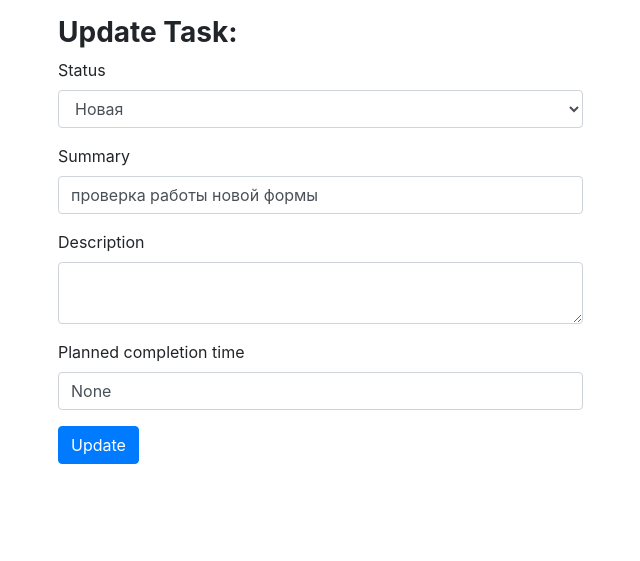
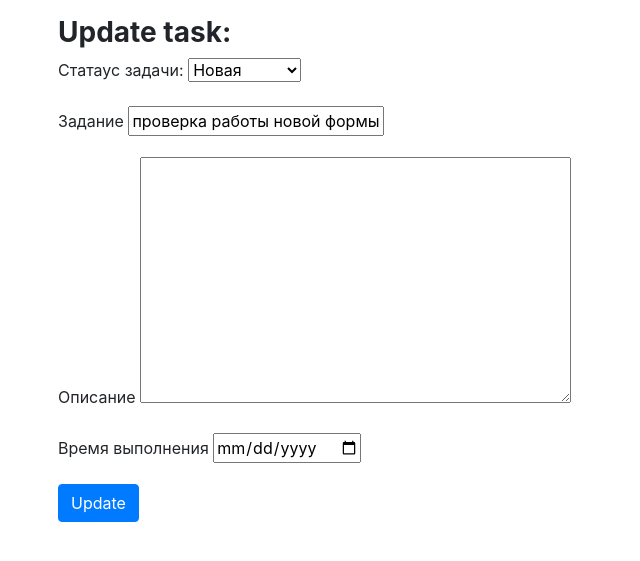
Before and after one commit to Illarionov81/python_group_5_homework_45_Alexander_Illarionov, a Django app: page /task/15/update/ in a window 1280 px wide. Shown: the part 56-617 px from the top of the page, without its empty margins (42-682 px from the left). Run offline with Django 3.2, Linux system fonts and the light colour scheme; data comes from the database, SQL or seed files in the repository; some libraries are stand-ins or nearby versions.

Commit message:
включаемый шаблон для формы задачи использован на странице создания и обновления задачи

```diff
--- a/source/webapp/templates/task_update.html
+++ b/source/webapp/templates/task_update.html
@@ -9,34 +9,43 @@
 {% block title %}Update Task{% endblock %}
 
 {% block contant %}
-<h3 class=" col-md-6 pt-4"><b>Update Task:</b></h3>
-<form action="{% url 'task_update_view' task.pk %}" method="post">
-    {% csrf_token %}
-    <div class="form-group col-md-6">
-        <label for="Status">Status</label>
-        <select name="status" class="form-control" id="Status">
-            {% for value, label in status_choices %}
-                <option value="{{ value }}"
-                {% if value == task.status %} selected {% endif %}>{{ label }}</option>
-            {% endfor %}
-        </select>
-        {% if errors.status %} <p class="error">{{ errors.status }}</p>{% endif %}
-    </div>
-    <div class="form-group col-md-6">
-        <label for="summary">Summary</label>
-        <input type="text" name="summary" class="form-control" id="summary" required value="{{ task.summary }}"></text>
-        {% if errors.summary %} <p class="error">{{ errors.summary }}</p>{% endif %}
-    </div>
-    <div class="form-group col-md-6">
-        <label for="description">Description</label>
-        <textarea  name="description" class="form-control" id="description" >{{ task.description }}</textarea>
-    </div>
-    <div class="form-group col-md-6">
-        <label for="time">Planned completion time</label>
-        <input type="text" name="completion_time" class="form-control" id="time" value="{{ task.completion_time }}">
-    </div>
+
+    <h3 class=" col-md-6 pt-4"><b>Update task:</b></h3>
+    <form action="{% url 'task_update_view' task.pk %}" method="post">
+        {% csrf_token %}
+        {% for field in form %}
+            {% include 'partial/form_field.html' %}
+        {% endfor %}
+
     <div class="col-sm-2">
         <button type="submit" class="btn btn-primary mb-2">Update</button>
     </div>
 </form>
 {% endblock %}
+
+{#<h3 class=" col-md-6 pt-4"><b>Update Task:</b></h3>#}
+{#<form action="{% url 'task_update_view' task.pk %}" method="post">#}
+{#    {% csrf_token %}#}
+{#<div class="form-group col-md-6">#}
+{#        <label for="Status">Status</label>#}
+{#        <select name="status" class="form-control" id="Status">#}
+{#            {% for value, label in status_choices %}#}
+{#                <option value="{{ value }}"#}
+{#                {% if value == task.status %} selected {% endif %}>{{ label }}</option>#}
+{#            {% endfor %}#}
+{#        </select>#}
+{#        {% if errors.status %} <p class="error">{{ errors.status }}</p>{% endif %}#}
+{#    </div>#}
+{#    <div class="form-group col-md-6">#}
+{#        <label for="summary">Summary</label>#}
+{#        <input type="text" name="summary" class="form-control" id="summary" required value="{{ task.summary }}"></text>#}
+{#        {% if errors.summary %} <p class="error">{{ errors.summary }}</p>{% endif %}#}
+{#    </div>#}
+{#    <div class="form-group col-md-6">#}
+{#        <label for="description">Description</label>#}
+{#        <textarea  name="description" class="form-control" id="description" >{{ task.description }}</textarea>#}
+{#    </div>#}
+{#    <div class="form-group col-md-6">#}
+{#        <label for="time">Planned completion time</label>#}
+{#        <input type="text" name="completion_time" class="form-control" id="time" value="{{ task.completion_time }}">#}
+{#    </div>#}
--- a/source/webapp/views.py
+++ b/source/webapp/views.py
@@ -55,24 +55,23 @@ def task_create_view(request, *args, **kwargs):
 def task_update_view(request, pk):
     task = get_object_or_404(To_Do_list, pk=pk)
     if request.method == "GET":
-        return render(request, 'task_update.html', context={'status_choices': STATUS_CHOICES, 'task': task})
+        form = TaskForm(data={
+            'status': task.status,
+            'summary': task.summary,
+            'description': task.description,
+            'completion_time': task.completion_time
+        })
+        return render(request, 'task_update.html', context={'form': form, 'task': task})
     elif request.method == 'POST':
-        errors = {}
-        task.summary = request.POST.get('summary')
-        if not task.summary:
-            errors['summary'] = 'Это поле обязательне для сохранения!'
-        task.description = request.POST.get('description')
-        task.status = request.POST.get('status')
-        if not task.status:
-            errors['status'] = 'Это поле обязательне для сохранения!'
-        completion_time = request.POST.get('completion_time')
-        if completion_time:
-            task.completion_time = request.POST.get('completion_time')
-        if errors:
-            return render(request, 'task_update.html', context={'status_choices': STATUS_CHOICES,
-                                                                'task': task,
-                                                                'errors': errors})
-        task.save()
-        return redirect('task_view', pk=task.pk)
+        form = TaskForm(data=request.POST)
+        if form.is_valid():
+            task.status = form.cleaned_data['status']
+            task.summary = form.cleaned_data['summary']
+            task.description = form.cleaned_data['description']
+            task.completion_time = form.cleaned_data['completion_time']
+            task.save()
+            return redirect('task_view', pk=task.pk)
+        else:
+            return render(request, 'task_update.html', context={'task': task, 'form': form})
     else:
         return HttpResponseNotAllowed(permitted_methods=['GET', 'POST'])
```
